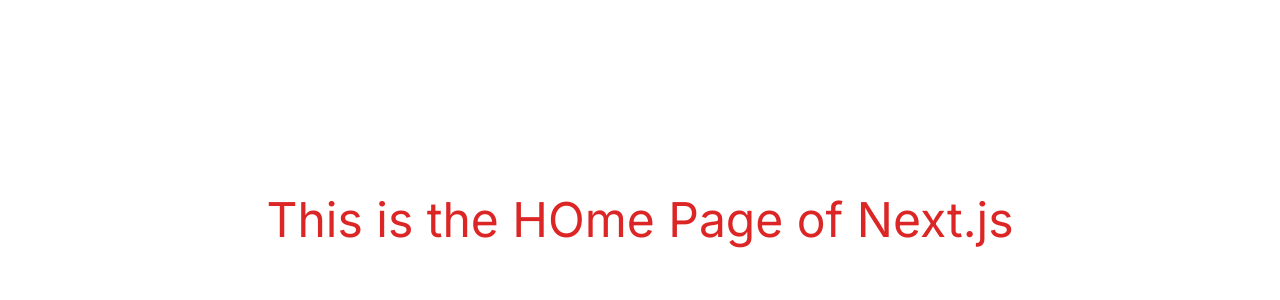
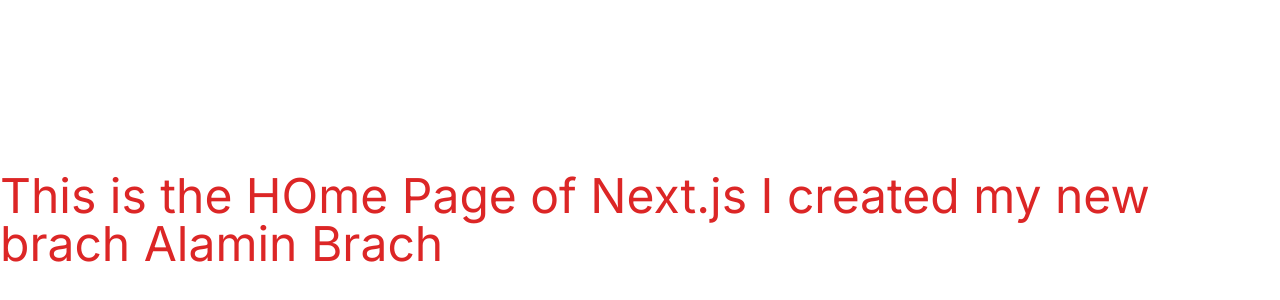
Before and after one commit to Alamin-22/Article-publishing-website-Client, a Next.js app: page / in a window 1280 px wide. Shown: the part 180-480 px from the top of the page. Built offline with nearby package versions, Linux system fonts and the light colour scheme.

Commit message:
created Alamin Branch

```diff
--- a/src/app/page.js
+++ b/src/app/page.js
@@ -3,7 +3,9 @@ import React from 'react';
 const Home = () => {
   return (
     <div>
-      <h2 className='text-5xl text-red-600 flex justify-center items-center h-[100vh]'>This is the HOme Page of Next.js</h2>
+      <h2 className='text-5xl text-red-600 flex justify-center items-center h-[100vh]'>
+        This is the HOme Page of Next.js I created my new brach Alamin Brach
+      </h2>
     </div>
   );
 };
```
